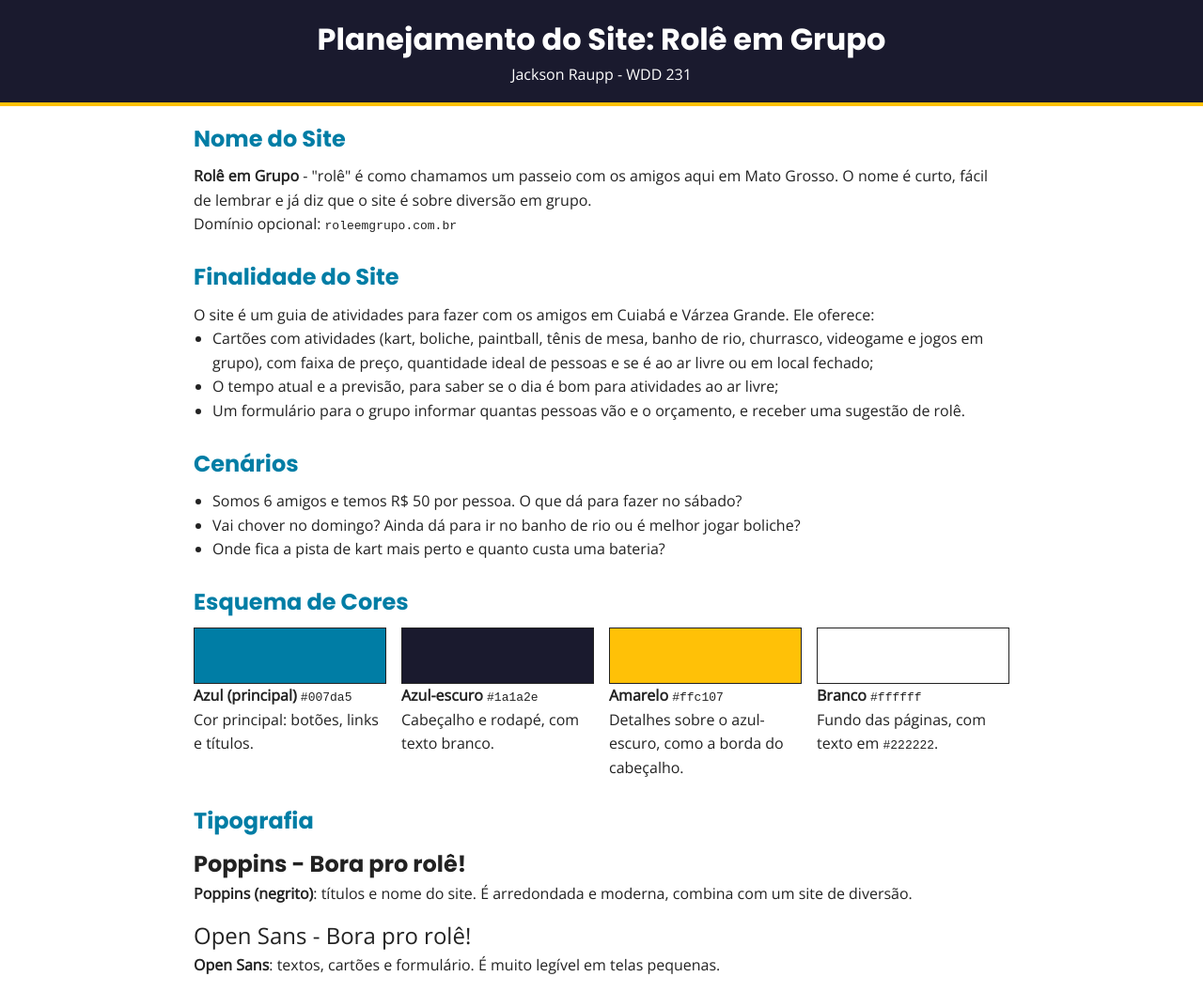
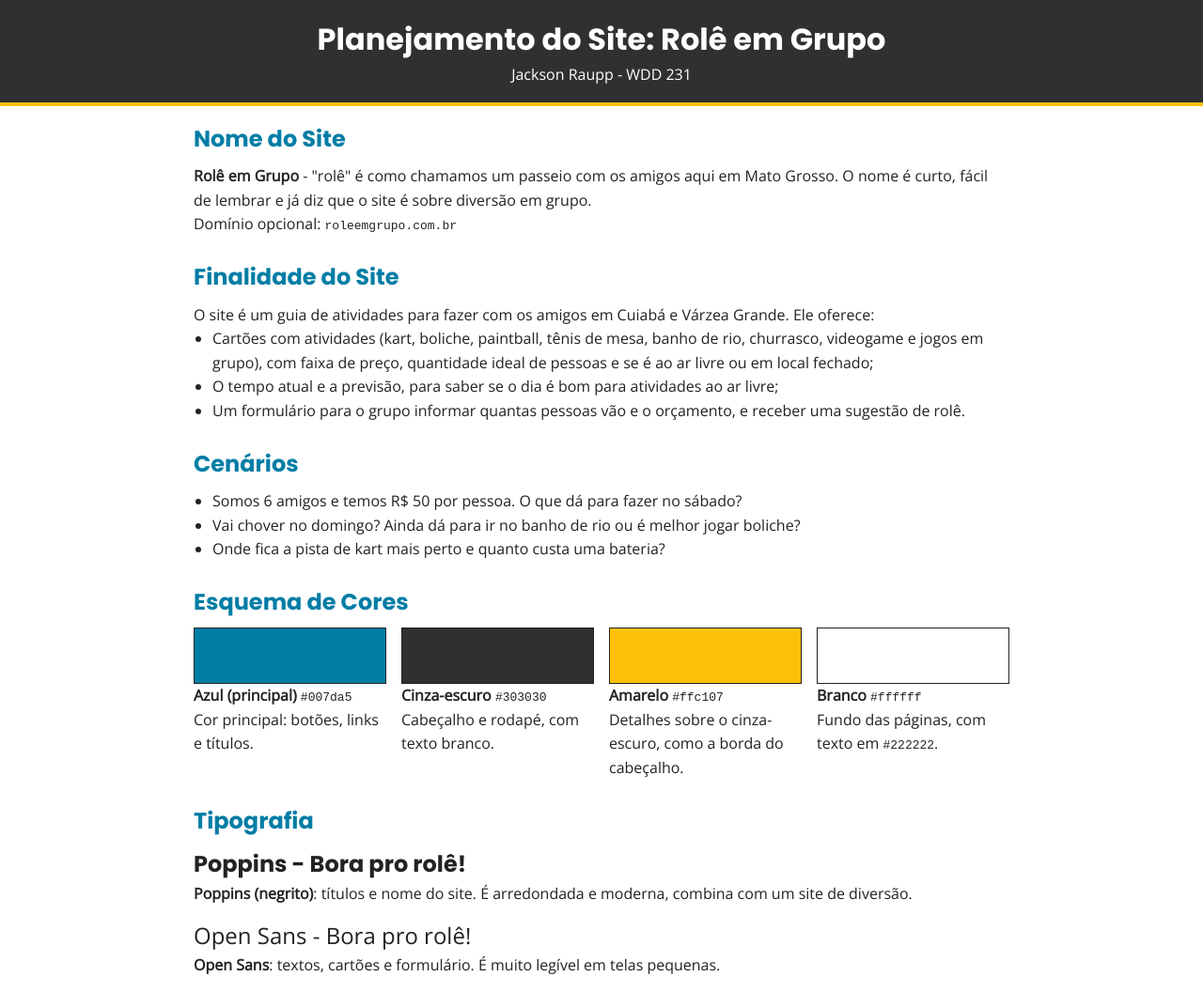
Before and after one commit to JacksonRaupp/wdd231, a plain HTML site: page projeto/planejamento.html in a window 1280 px wide. Shown: the top 1056 px of the page at 94% size. Drawn offline with nearby package versions, Linux system fonts and the light colour scheme.

Commit message:
Projeto: cinza-escuro #303030 no cabeçalho e rodapé do planejamento

```diff
--- a/projeto/estilos/planejamento.css
+++ b/projeto/estilos/planejamento.css
@@ -1,6 +1,6 @@
 :root {
   --principal: #007da5;
-  --azul: #1a1a2e;
+  --escuro: #303030;
   --amarelo: #ffc107;
   --branco: #ffffff;
   --texto: #222222;
@@ -28,7 +28,7 @@ h2,
 header,
 footer {
   padding: 16px;
-  background-color: var(--azul);
+  background-color: var(--escuro);
   color: #fff;
   text-align: center;
 }
@@ -71,8 +71,8 @@ ul {
   background-color: var(--principal);
 }
 
-.azul {
-  background-color: var(--azul);
+.escuro {
+  background-color: var(--escuro);
 }
 
 .amarelo {
--- a/projeto/planejamento.html
+++ b/projeto/planejamento.html
@@ -74,14 +74,14 @@
             <p>Cor principal: botões, links e títulos.</p>
           </div>
           <div class="cor">
-            <span class="amostra azul"></span>
-            <p><strong>Azul-escuro</strong> <code>#1a1a2e</code></p>
+            <span class="amostra escuro"></span>
+            <p><strong>Cinza-escuro</strong> <code>#303030</code></p>
             <p>Cabeçalho e rodapé, com texto branco.</p>
           </div>
           <div class="cor">
             <span class="amostra amarelo"></span>
             <p><strong>Amarelo</strong> <code>#ffc107</code></p>
-            <p>Detalhes sobre o azul-escuro, como a borda do cabeçalho.</p>
+            <p>Detalhes sobre o cinza-escuro, como a borda do cabeçalho.</p>
           </div>
           <div class="cor">
             <span class="amostra branco"></span>
```
